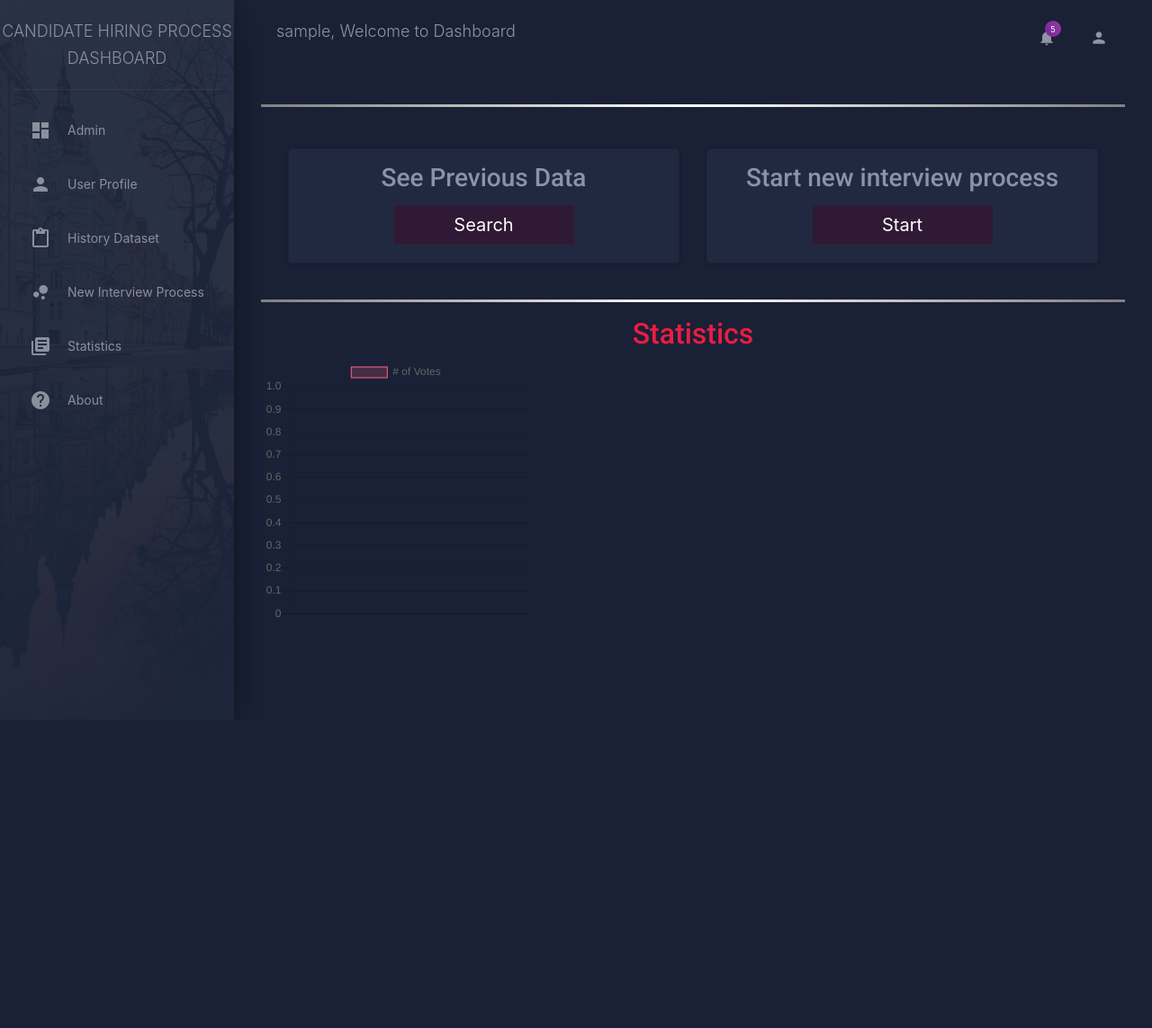
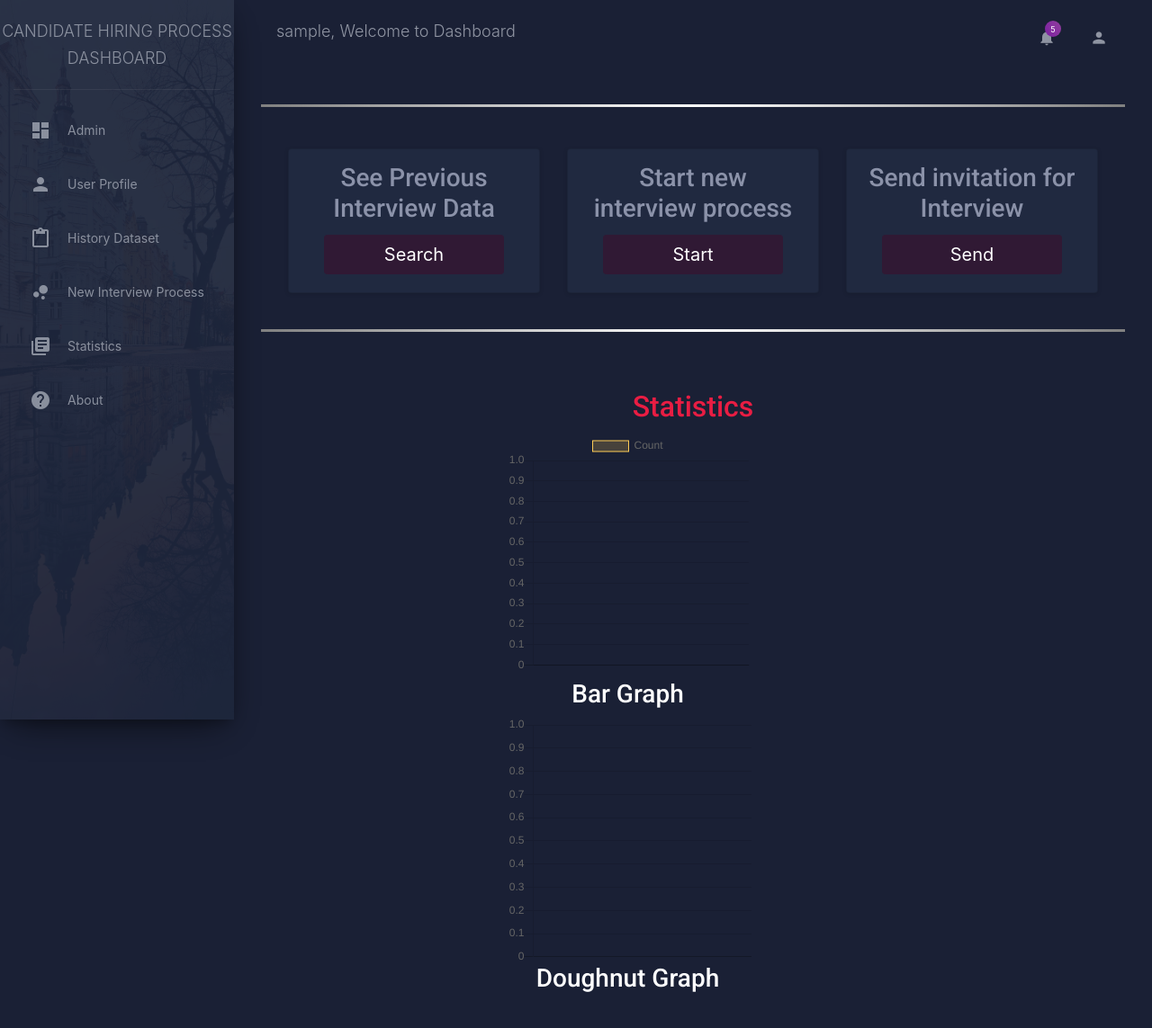
Before and after one commit to premrajzambre/candidate-hiring-system, a Django app: page /mainapp/hr_admin in a window 1280 px wide. Shown: the whole page at 90% size. Before the commit the page ends 724 px from the top, so only its background shows below. Run offline with Django 3.2, Linux system fonts and the light colour scheme; the visitor is signed in with stand-in values (Sample User, id 1); data that the repository does not hold is empty; a map, chart or similar area stays blank; some libraries are stand-ins or nearby versions.

Commit message:
Statistics Working Added

```diff
--- a/mainapp/templates/mainapp/hr_admin.html
+++ b/mainapp/templates/mainapp/hr_admin.html
@@ -20,29 +20,25 @@
 
     function setChart(){
       var ctx = document.getElementById('myChart');
+      var ctx2 = document.getElementById("myChart2");
+
       var myChart = new Chart(ctx, {
           type: 'bar',
           data: {
               labels: labels,
               datasets: [{
-                  label: '# of Votes',
+                  label: 'Count',
                   data: defaultData,
                   backgroundColor: [
-                      'rgba(255, 99, 132, 0.2)',
-                      'rgba(54, 162, 235, 0.2)',
                       'rgba(255, 206, 86, 0.2)',
                       'rgba(75, 192, 192, 0.2)',
-                      'rgba(153, 102, 255, 0.2)',
-                      'rgba(255, 159, 64, 0.2)'
-                  ],
+                      'rgba(255, 99, 132, 0.2)',
+                      ],
                   borderColor: [
-                      'rgba(255, 99, 132, 1)',
-                      'rgba(54, 162, 235, 1)',
                       'rgba(255, 206, 86, 1)',
                       'rgba(75, 192, 192, 1)',
-                      'rgba(153, 102, 255, 1)',
-                      'rgba(255, 159, 64, 1)'
-                  ],
+                      'rgba(255, 99, 132, 1)',
+                      ],
                   borderWidth: 1
               }]
           },
@@ -56,8 +52,39 @@
               }
           }
       });
-    }
 
+
+    var myChart2 = new Chart(ctx2, {
+        type: 'doughnut',
+        data: {
+            labels: labels,
+            datasets: [{
+                label: 'Count',
+                data: defaultData,
+                backgroundColor: [
+                    'rgba(255, 206, 86, 0.2)',
+                    'rgba(75, 192, 192, 0.2)',
+                    'rgba(255, 99, 132, 0.2)',
+                    ],
+                borderColor: [
+                    'rgba(255, 206, 86, 1)',
+                    'rgba(75, 192, 192, 1)',
+                    'rgba(255, 99, 132, 1)',
+                    ],
+                borderWidth: 1
+            }]
+        },
+        options: {
+            scales: {
+                yAxes: [{
+                    ticks: {
+                        beginAtZero: true
+                    }
+                }]
+            }
+        }
+    });
+  }
 
   {% endblock %}
 </script>
@@ -115,7 +142,7 @@
       <div class="card-deck">
         <div class="card">
           <div class="card-body text-center">
-            <h3>See Previous Data</h3>
+            <h3>See Previous Interview Data</h3>
             <button class="button" onclick="window.location.href = '{% url 'mainapp:past' %}';"><span>Search </span></button>
           </div>
         </div>
@@ -125,17 +152,32 @@
             <button class="button" onclick="window.location.href = '{% url 'mainapp:new_process' %}';"><span>Start </span></button>
           </div>
         </div>
+        <div class="card">
+          <div class="card-body text-center">
+            <h3>Send invitation for Interview</h3>
+            <button class="button" onclick="window.location.href = '#';"><span>Send </span></button>
+          </div>
+        </div>
       </div>
     </div>
   </div>
   <br>
-  <hr class="style-one"/>
-  <h2 class="text-center" style="color:#e91d43;">Statistics</h2>
-  <div class="row">
-    <div class="col-sm-4" url-endpoint="{% url 'mainapp:chart-data' %}">
-      <canvas id="myChart" width="400" height="400"></canvas>
-
+  <hr class="style-one"/><br><br>
+  <div class="container-fluid">
+    <h2 class="text-center" style="color:#e91d43;">Statistics</h2>
+    <div class="row">
+      <div class="col-md-8 offset-md-3" url-endpoint="{% url 'mainapp:chart-data' %}">
+        <div class="col-md-6">
+          <canvas id="myChart" width="200" height="200"></canvas>
+          <h3 class="text-center" style="color:#fff;">Bar Graph</h3>
+        </div>
+        <div class="col-md-6">
+          <canvas id="myChart2" width="200" height="200"></canvas>
+          <h3 class="text-center" style="color:#fff;">Doughnut Graph</h3>
+        </div>
+      </div>
     </div>
   </div>
+
   {% endif %}
 {% endblock %}
```
Also changed, not shown: mainapp/templates/mainapp/statistics.html (+45 -12 lines).
